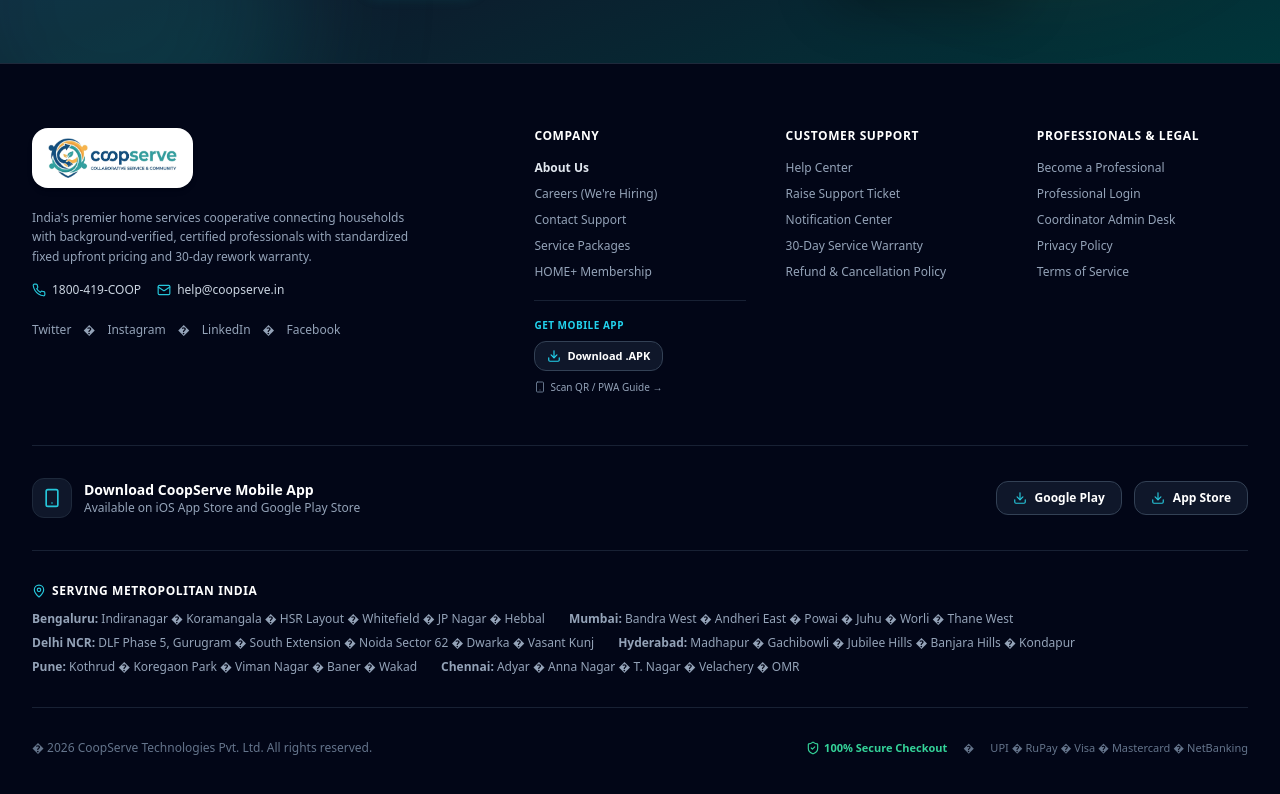
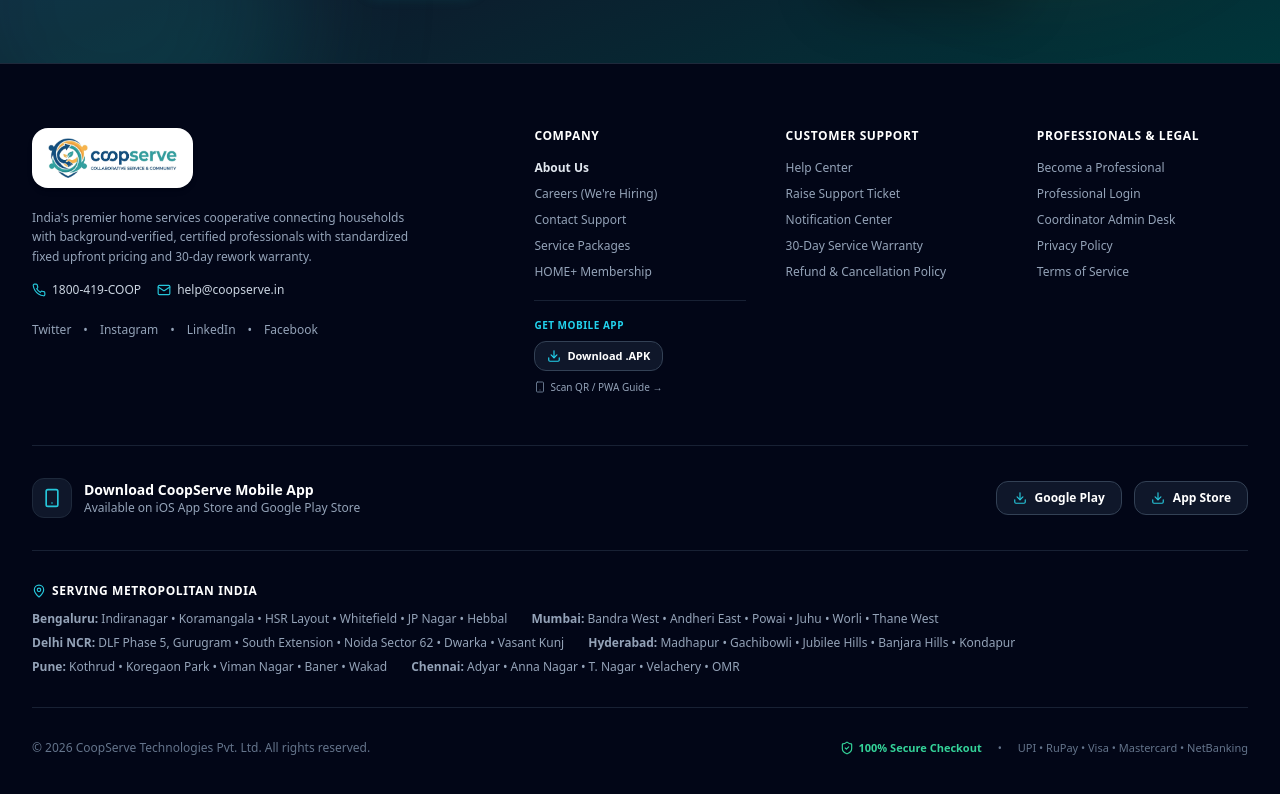
Before and after one commit to jeshwanth-08/coopserve1, a Next.js app: page / in a window 1280 px wide. Shown: the part 10691-11485 px from the top of the page. Built offline with nearby package versions, Linux system fonts and the light colour scheme; no server answers.

Commit message:
fix(footer): resolve hydration mismatch on email and phone contact links

```diff
--- a/src/components/home/Footer.tsx
+++ b/src/components/home/Footer.tsx
@@ -35,12 +35,14 @@
               India's premier home services cooperative connecting households with background-verified, certified professionals with standardized fixed upfront pricing and 30-day rework warranty.
             </p>
 
-            <div className="flex items-center gap-4 text-xs text-slate-300">
-              <a href="tel:18004192667" className="flex items-center gap-1.5 hover:text-white">
-                <Phone className="w-3.5 h-3.5 text-brand-400" /> 1800-419-COOP
+            <div className="flex items-center gap-4 text-xs text-slate-300" suppressHydrationWarning>
+              <a href="tel:18004192667" className="flex items-center gap-1.5 hover:text-white" suppressHydrationWarning>
+                <Phone className="w-3.5 h-3.5 text-brand-400 shrink-0" />
+                <span>1800-419-COOP</span>
               </a>
-              <a href="mailto:help@coopserve.in" className="flex items-center gap-1.5 hover:text-white">
-                <Mail className="w-3.5 h-3.5 text-brand-400" /> help@coopserve.in
+              <a href="mailto:help@coopserve.in" className="flex items-center gap-1.5 hover:text-white" suppressHydrationWarning>
+                <Mail className="w-3.5 h-3.5 text-brand-400 shrink-0" />
+                <span>help@coopserve.in</span>
               </a>
             </div>
 
@@ -49,15 +51,15 @@
               <a href="https://twitter.com" target="_blank" rel="noreferrer" className="hover:text-white transition-colors">
                 Twitter
               </a>
-              <span>�</span>
+              <span>&bull;</span>
               <a href="https://instagram.com" target="_blank" rel="noreferrer" className="hover:text-white transition-colors">
                 Instagram
               </a>
-              <span>�</span>
+              <span>&bull;</span>
               <a href="https://linkedin.com" target="_blank" rel="noreferrer" className="hover:text-white transition-colors">
                 LinkedIn
               </a>
-              <span>�</span>
+              <span>&bull;</span>
               <a href="https://facebook.com" target="_blank" rel="noreferrer" className="hover:text-white transition-colors">
                 Facebook
               </a>
@@ -229,7 +231,7 @@
           <div className="flex flex-wrap gap-x-6 gap-y-2 text-slate-400">
             {INDIAN_CITIES.map((c) => (
               <span key={c.name} className="hover:text-slate-200 cursor-pointer">
-                <strong>{c.name}:</strong> {c.localities.join(" � ")}
+                <strong>{c.name}:</strong> {c.localities.join(" • ")}
               </span>
             ))}
           </div>
@@ -238,15 +240,15 @@
         {/* Bottom Bar: Copyright & Payment badges */}
         <div className="pt-8 flex flex-col md:flex-row items-center justify-between gap-4 text-slate-500">
           <div className="flex items-center gap-2">
-            <span>� 2026 CoopServe Technologies Pvt. Ltd. All rights reserved.</span>
+            <span>&copy; 2026 CoopServe Technologies Pvt. Ltd. All rights reserved.</span>
           </div>
 
           <div className="flex items-center gap-4 text-[11px]">
             <span className="flex items-center gap-1 text-emerald-400 font-semibold">
               <ShieldCheck className="w-3.5 h-3.5" /> 100% Secure Checkout
             </span>
-            <span>�</span>
-            <span>UPI � RuPay � Visa � Mastercard � NetBanking</span>
+            <span>&bull;</span>
+            <span>UPI &bull; RuPay &bull; Visa &bull; Mastercard &bull; NetBanking</span>
           </div>
         </div>
       </div>
```
